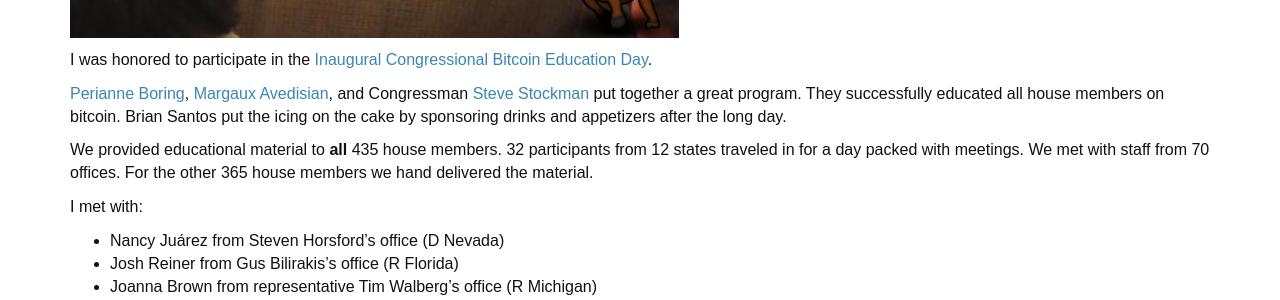
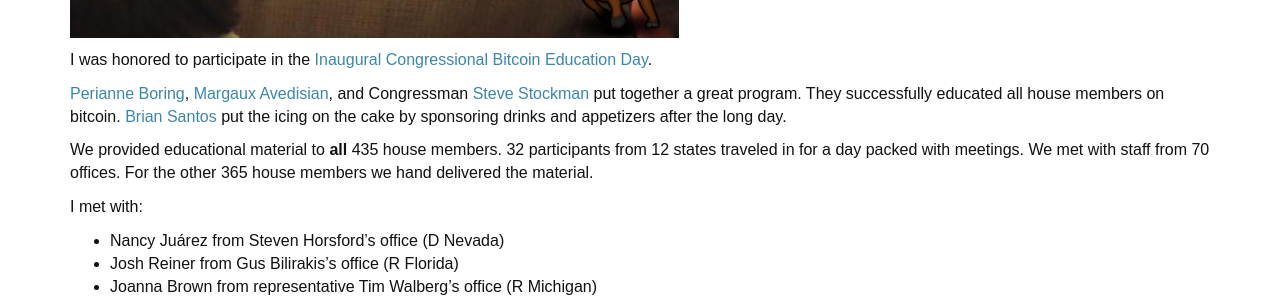
Before and after one commit to davidsilvasmith/bitcoinbulls.net, a Jekyll site: the page built from _posts/2014-09-01-one-day-435-congressman-educated-on-bitcoin.md, in a window 1280 px wide and 900 px high, scrolled down 549 px. Shown: the part 175-475 px from the top of the window. Built offline with Jekyll 4.4.1, drawn with Linux system fonts in a browser that asks for light colours; nearby versions of some CDN libraries; some web fonts are replaced; comment, search, counter and statistics services are not loaded; some of the changed lines change nothing that is shown; some of the changed text lies outside the part shown.

Commit message:
added links

```diff
--- a/_posts/2014-09-01-one-day-435-congressman-educated-on-bitcoin.md
+++ b/_posts/2014-09-01-one-day-435-congressman-educated-on-bitcoin.md
@@ -7,7 +7,7 @@
 
 I was honored to participate in the [Inaugural Congressional Bitcoin Education Day](http://www.digitalchamber.org/btc-education-day.html).
 
-[Perianne Boring](https://twitter.com/PerianneDC), [Margaux Avedisian](https://twitter.com/MargauxWithAnX), and Congressman [Steve Stockman](https://twitter.com/SteveWorks4You) put together a great program. They successfully educated all house members on bitcoin. Brian Santos put the icing on the cake by sponsoring drinks and appetizers after the long day.
+[Perianne Boring](https://twitter.com/PerianneDC), [Margaux Avedisian](https://twitter.com/MargauxWithAnX), and Congressman [Steve Stockman](https://twitter.com/SteveWorks4You) put together a great program. They successfully educated all house members on bitcoin. [Brian Santos](https://twitter.com/BrianSantoshi) put the icing on the cake by sponsoring drinks and appetizers after the long day.
 
 We provided educational material to **all** 435 house members. 32 participants from 12 states traveled in for a day packed with meetings. We met with staff from 70 offices. For the other 365 house members we hand delivered the material.
 
@@ -27,7 +27,7 @@
 ![Bob Anderson and David Smith touring Capitol Hill](/images/bob-anderson-david-smith.jpg)
 
 
-Finally we closed out the day with drinks and snacks provided by Brian Santos, CEO of Bitwall.
+Finally we closed out the day with drinks and snacks provided by Brian Santos, CEO of [eSpend](http://www.espend.com/).
 
 ![Perianne Boring and Representative Steve Stockman closing out the event](/images/congressional-education-day-close-out.jpg)
 
```
